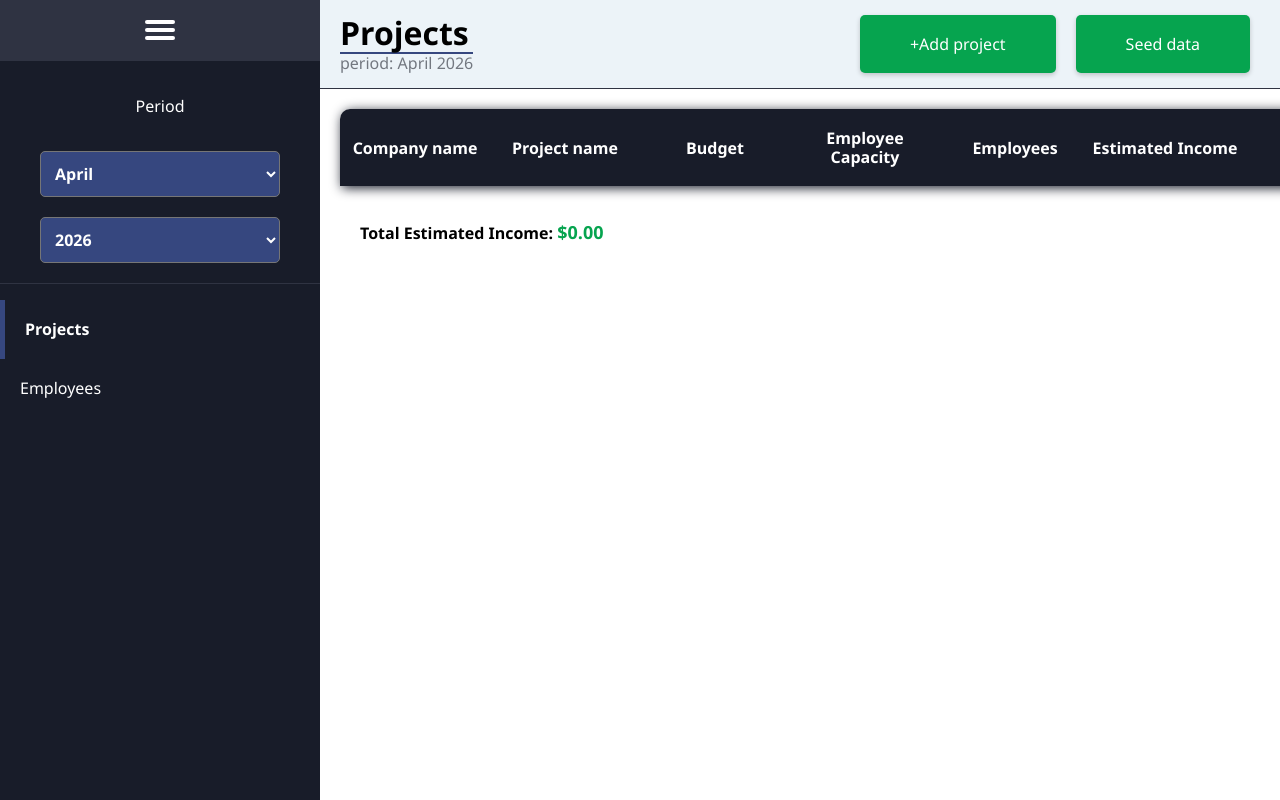
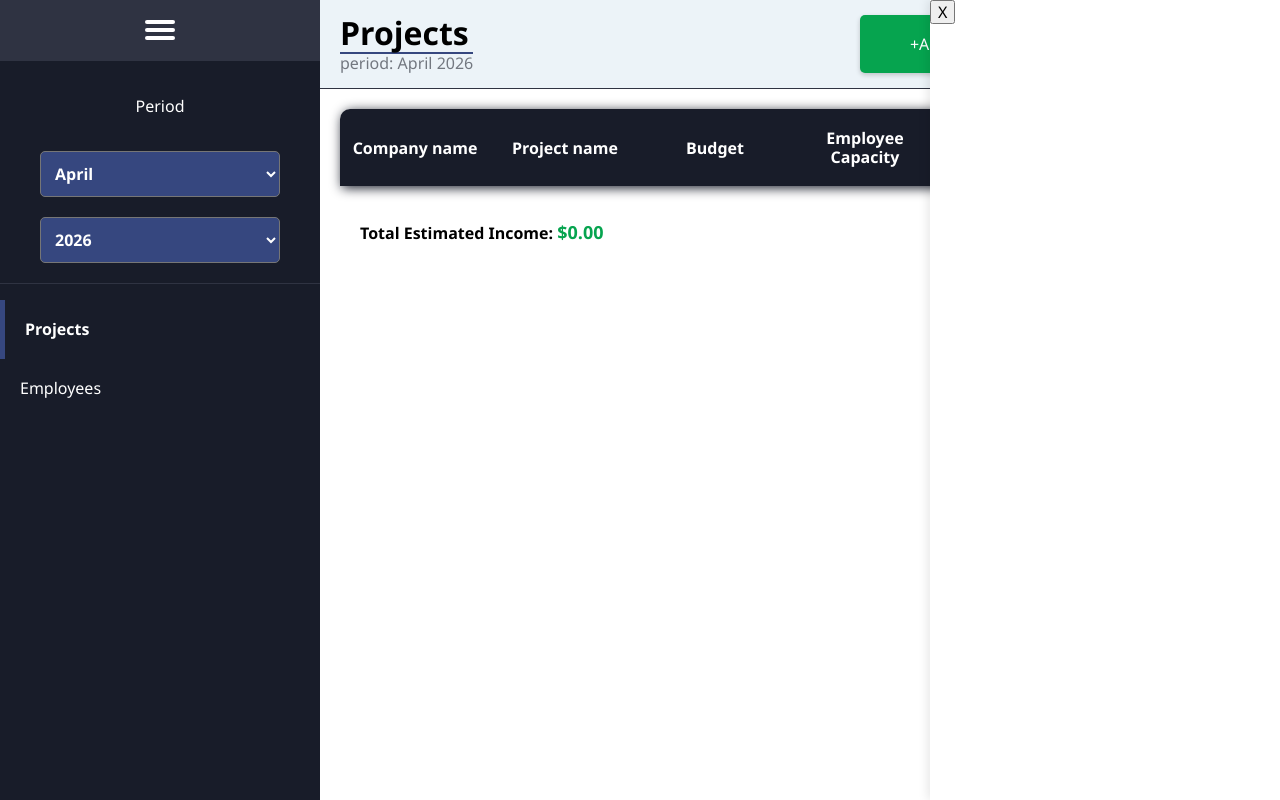
Before and after one commit to vladislav6/outsource-dashboard, a website built with Vite: page index.html in a window 1280 px wide. Both pictures are taken after a click on the button "+Add project". Built offline with nearby package versions, Linux system fonts and the light colour scheme.

Commit message:
feat: add right aside

```diff
--- a/index.html
+++ b/index.html
@@ -24,6 +24,7 @@
       <header class="header">Dashboard</header>
       <main class="main">Dashboard. Choose navigation tab</main>
     </div>
+    <aside class="aside-right"></aside>
     <script type="module" src="/src/js/main.js"></script>
   </body>
 </html>
--- a/src/js/common/functions.js
+++ b/src/js/common/functions.js
@@ -28,3 +28,11 @@ export function createMyElement(element, classElement = '', textElement = '') {
 
   return myElement;
 }
+
+export function createForm() {
+  return createMyElement('form');
+}
+
+export function makeSeedData(period) {
+  return createMyElement('p', '', period.period);
+}
--- a/src/js/common/lists.js
+++ b/src/js/common/lists.js
@@ -6,12 +6,8 @@ export const links = [
     id: 0,
     default: true,
     buttons: {
-      addProject: function() {
-        return createMyElement('button', 'btn add-project', '+Add project');
-      },
-      seedData: function() {
-        return createMyElement('button', 'btn seed-data', 'Seed data');
-      },
+      addProject: createMyElement('button', 'btn add-project', '+Add project'),
+      seedData: createMyElement('button', 'btn seed-data', 'Seed data'),
     }
   },
   {
@@ -19,9 +15,7 @@ export const links = [
     id: 1,
     default: false,
     buttons: {
-      addEmployee: function() {
-        return createMyElement('button', 'btn add-employee', '+Add employee');
-      }
+      addEmployee: createMyElement('button', 'btn add-employee', '+Add employee')
     }
   },
 ];
--- a/src/js/modules/burger.js
+++ b/src/js/modules/burger.js
@@ -2,6 +2,7 @@ const burger = document.querySelector('.burger');
 const nav = document.querySelector('.navigation');
 
 burger.addEventListener('click', () => {
+  document.querySelector('.main').removeAttribute('style');
   nav.classList.toggle('hide');
   if (nav.classList.contains('hide')) {
     document.querySelector('.header').style.paddingLeft = '80px';
@@ -13,6 +14,7 @@ burger.addEventListener('click', () => {
 });
 
 window.addEventListener('resize', () => {
+  document.querySelector('.main').style.transition = '0s';
   if (!nav.classList.contains('hide')) {
     if (document.body.clientWidth < 810) {
       nav.classList.add('hide');
--- a/src/js/modules/header.js
+++ b/src/js/modules/header.js
@@ -1,5 +1,20 @@
 import { links } from '../common/lists';
-import { getCurrentPeriod, clearDOM, createMyElement } from '../common/functions';
+import { getCurrentPeriod, clearDOM, createMyElement, makeSeedData, createForm } from '../common/functions';
+
+function headerButtons(button) {
+  const asidePanel = document.querySelector('.aside-right');
+  asidePanel.classList.add('show');
+  let panelContent = createMyElement('div');
+  switch (button) {
+    case 'seedData': panelContent = makeSeedData(getCurrentPeriod()); break;
+    case 'addProject': panelContent = createForm(); break;
+    case 'addEmployee': panelContent = createForm(); break;
+  }
+  clearDOM(asidePanel);
+  const closeAside = createMyElement('button', 'close-aside', 'X');
+  asidePanel.append(closeAside, panelContent);
+  closeAside.addEventListener('click', () => asidePanel.classList.toggle('show'));
+}
 
 export function getHeader(page) {
 
@@ -21,9 +36,10 @@ export function getHeader(page) {
   titleBlock.append(pageTitle, period);
 
   for (let key in page.buttons) {
-    const btn = page.buttons[key]();
+    const btn = page.buttons[key];
 
-     btnBlock.append(btn);
+    btn.addEventListener('click', () => headerButtons(key));
+    btnBlock.append(btn);
   }
 
   header.append(titleBlock, btnBlock);
--- /dev/null
+++ b/src/scss/components/aside/index.scss
@@ -0,0 +1,19 @@
+@use '../../common/variables' as v;
+@use '../../common/mixins' as m;
+@use '../../common/extends';
+
+.aside-right {
+  width: 350px;
+  height: 100vh;
+  transform: translateX(350px);
+  position: fixed;
+  top: 0;
+  right: 0;
+  background-color: v.$static-white;
+
+}
+
+.show {
+  transform: translateX(0);
+  box-shadow: rgba(0, 0, 0, 0.1) -2px 0px 10px;
+}
--- a/src/scss/components/index.scss
+++ b/src/scss/components/index.scss
@@ -1,3 +1,4 @@
 @forward './navigation/index.scss';
 @forward './header/index.scss';
 @forward './content/index.scss';
+@forward './aside/index.scss';
--- a/src/scss/main.scss
+++ b/src/scss/main.scss
@@ -5,6 +5,7 @@ body {
   display: grid;
   grid-template-columns: auto 1fr;
   font-family: Segoe UI, Tahoma, Geneva, Verdana, sans-serif;
+  overflow-x: hidden;
 }
 
 @media (max-width: 810px) {
```
